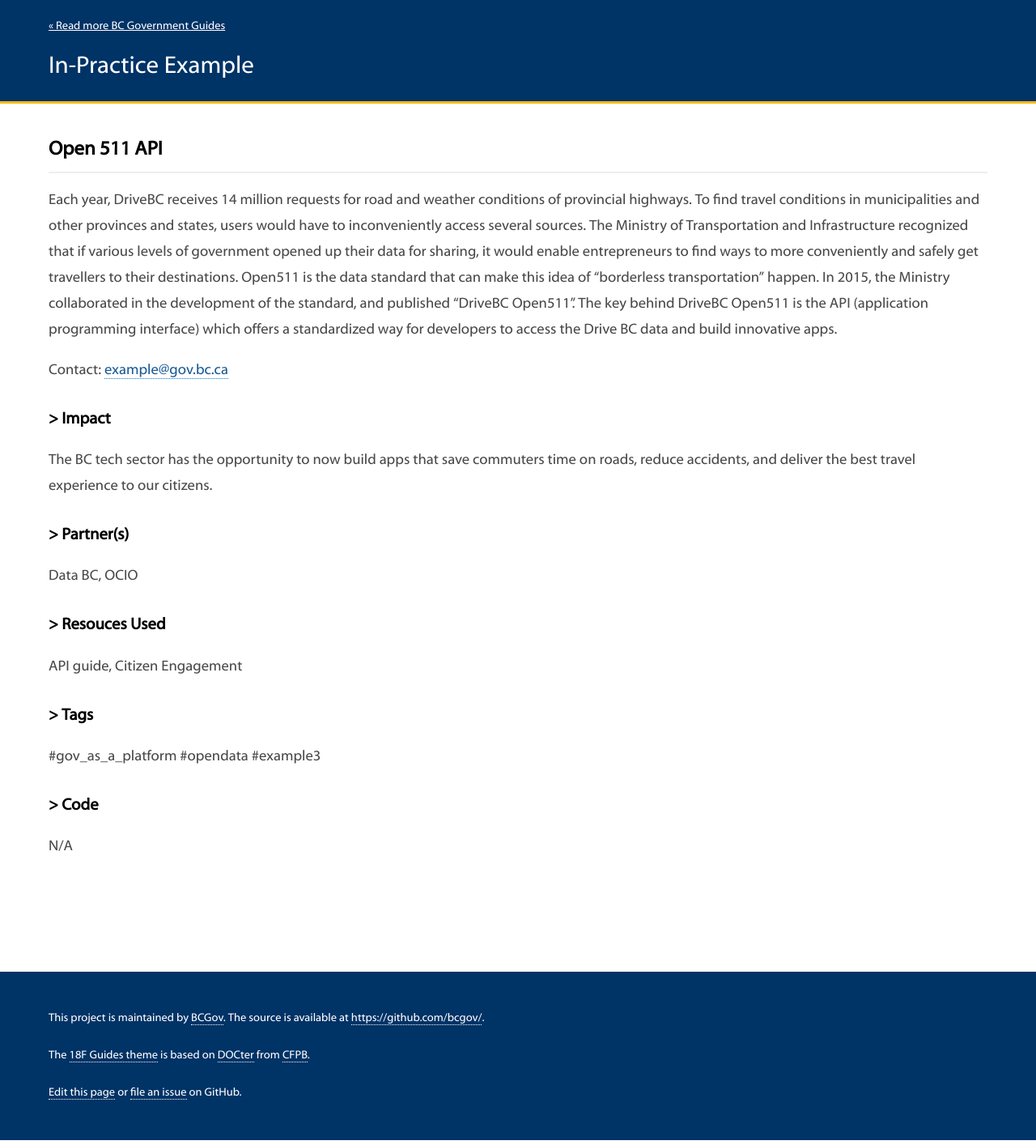
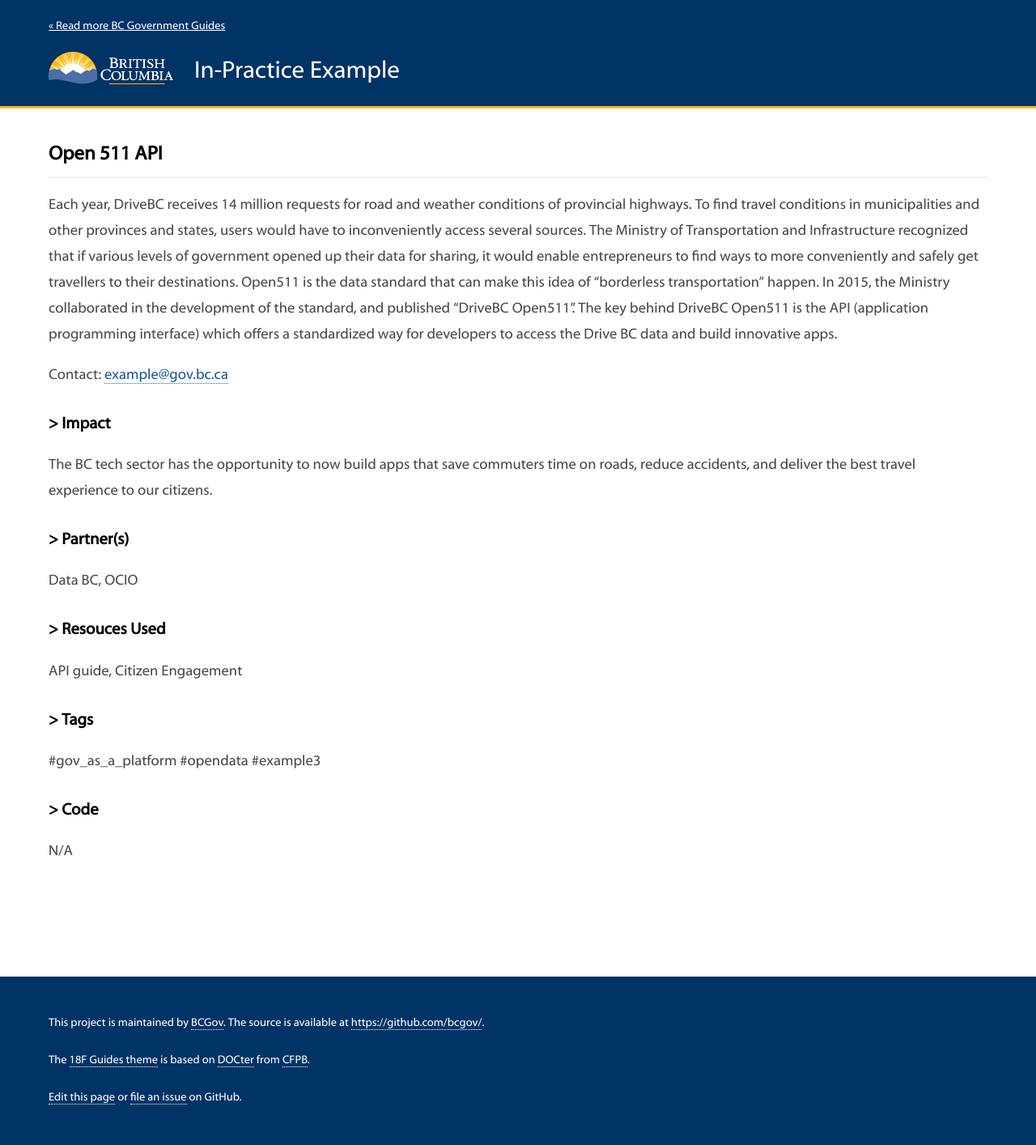
Before and after one commit to bcgov/digital-toolkit, a Jekyll site: the page in-practice-examples/open511.html, which Jekyll copies as it is, in a window 1280 px wide. Shown: the whole page at 81% size. Built offline with Jekyll 4.4.1, drawn with Linux system fonts in a browser that asks for light colours.

Commit message:
Update imagery (branding) in the header

```diff
--- a/in-practice-examples/styles-overrides.css
+++ b/in-practice-examples/styles-overrides.css
@@ -72,6 +72,10 @@
 
 h1.site-title {
 	margin-top: 2rem;
+	background-image: url(../images/gov3_bc_logo.png);
+	background-repeat: no-repeat;
+	padding-top: 0.6rem;
+	padding-left: 18rem;
 }
 
 header div.wrap div.back-link {
@@ -85,6 +89,7 @@
 /* SEARCH BAR OVERRIDES
 ---------------------------------------- */
 div.search-interface input {
+	margin-top: 2.4rem;
 	font-size: 1.4rem;
 	background-color: #FFF;
 	border: none;
```
Also changed, not shown: in-practice-examples/template.html (+7 -0 lines).
